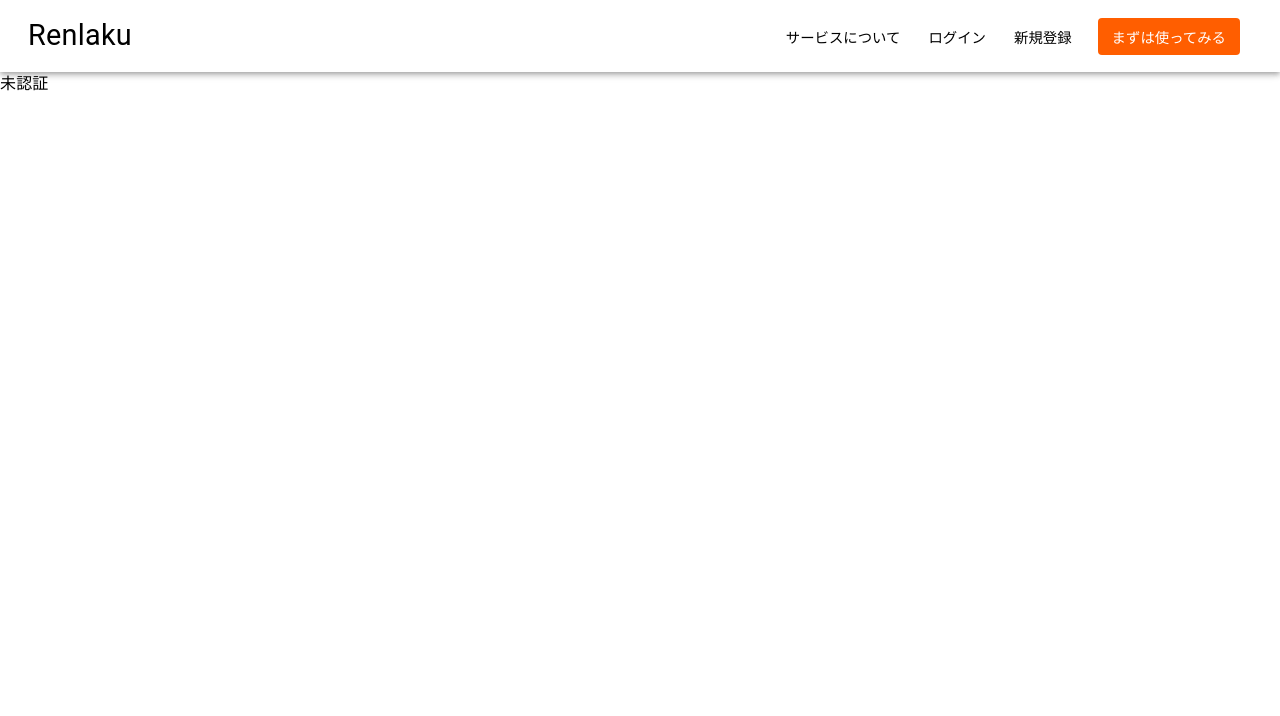
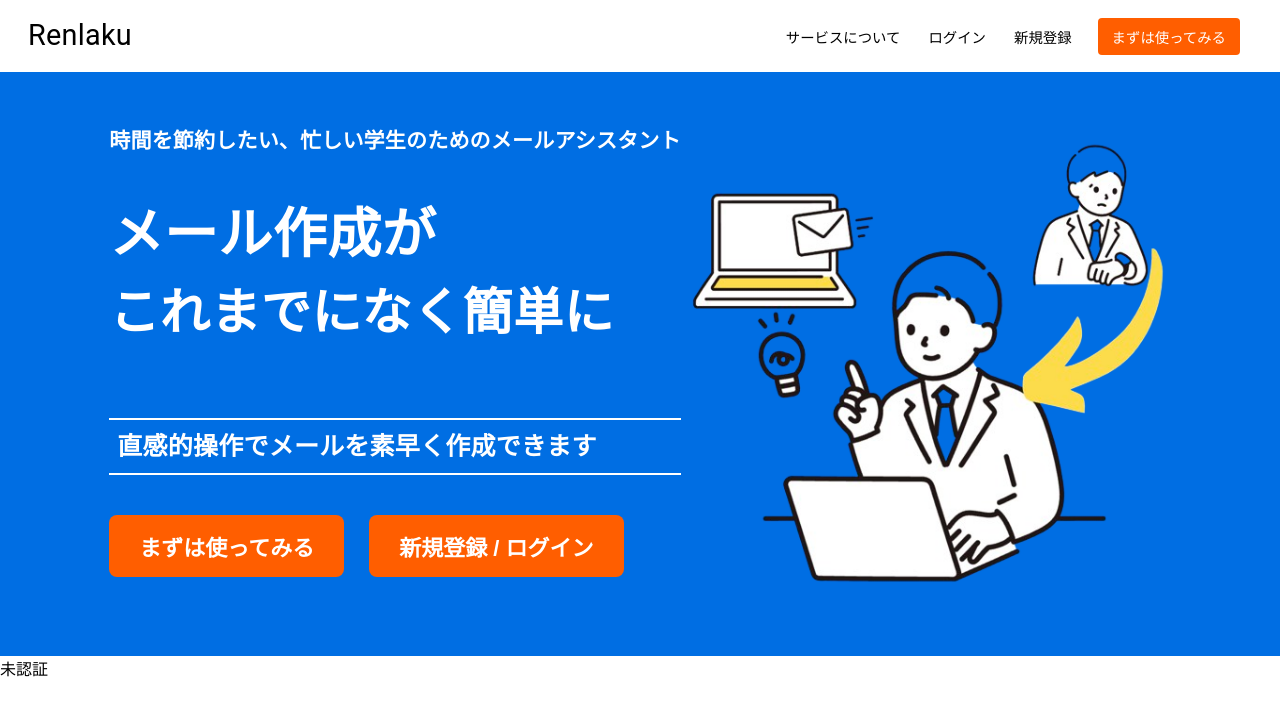
Before and after one commit to yusei53/Renlaku, a Next.js app: page / in a window 1280 px wide. Shown: the top 716 px of the page. Built offline with nearby package versions, Linux system fonts and the light colour scheme; no server answers.

Commit message:
pageへ反映

```diff
--- a/app/page.tsx
+++ b/app/page.tsx
@@ -1,16 +1,14 @@
-import { Box, Typography } from "@mui/material";
+import { Fragment } from "react";
 import getCurrentUser from "./actions/getCurrentUser";
+import { Onboarding } from "./_components/common/onBoarding";
 
 const Home = async () => {
   const currentUser = await getCurrentUser();
   return (
-    <Box>
-      {currentUser ? (
-        <Typography>認証中</Typography>
-      ) : (
-        <Typography>未認証</Typography>
-      )}
-    </Box>
+    <Fragment>
+      <Onboarding />
+      {currentUser ? <div>認証中</div> : <div>未認証</div>}
+    </Fragment>
   );
 };
 
```
Also changed, not shown: public/pc.png (added).
